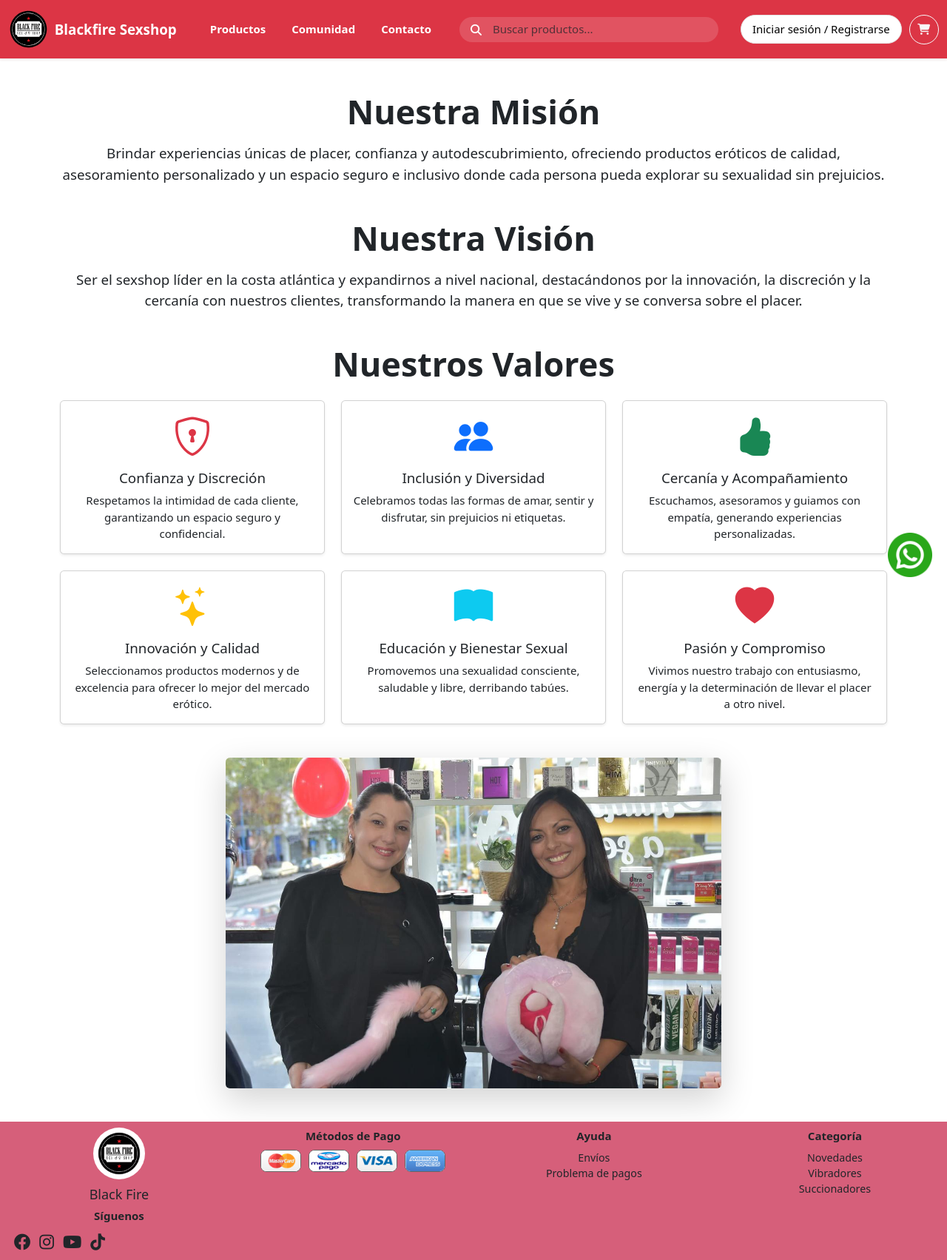
After one commit to franmdq03/E-Commerce-BlackFire, a Django app: page /store/comunidad/ in a window 1280 px wide. The commit adds this page. Shown: the whole page at 74% size. Run offline with Django 5.2, Linux system fonts and the light colour scheme; data comes from the database, SQL or seed files in the repository; both versions use the stored data as it was after the commit; some web fonts are replaced.

Commit message:
Actualización: Agregado pestaña de comunidad

```diff
--- a/store/urls.py
+++ b/store/urls.py
@@ -8,4 +8,5 @@ urlpatterns = [
     path('marca/<slug:marca_slug>/', views.tienda, name='productos_por_marca'),
     path('categoria/<slug:categoria_slug>/<slug:producto_slug>/', views.detalle_producto, name='detalle_producto'),
     path('buscar/', views.buscar, name='buscar'),
+    path("comunidad/", views.comunidad, name="comunidad"),
 ]
--- a/store/views.py
+++ b/store/views.py
@@ -110,3 +110,6 @@ def buscar(request):
         "cantidad_productos": cantidad_productos,
     }
     return render(request, "store/store.html", contexto)
+
+def comunidad(request):
+    return render(request, "comunidad/comunidad.html")
--- a/templates/base.html
+++ b/templates/base.html
@@ -15,6 +15,7 @@
 
     <!-- Bootstrap CSS -->
     <link href="https://cdn.jsdelivr.net/npm/bootstrap@5.3.2/dist/css/bootstrap.min.css" rel="stylesheet" />
+    <link rel="stylesheet" href="https://cdn.jsdelivr.net/npm/bootstrap-icons@1.10.5/font/bootstrap-icons.css">
 
     <!-- FontAwesome CSS -->
     <link href="https://cdnjs.cloudflare.com/ajax/libs/font-awesome/6.4.0/css/all.min.css" rel="stylesheet" />
--- /dev/null
+++ b/templates/comunidad/comunidad.html
@@ -0,0 +1,98 @@
+{% extends "base.html" %}
+{% load static %}
+
+{% block content %}
+<div class="container py-5">
+
+    <!-- Sección Misión -->
+    <section class="text-center mb-5">
+        <h2 class="display-5 fw-bold">Nuestra Misión</h2>
+        <p class="lead mt-3">
+            Brindar experiencias únicas de placer, confianza y autodescubrimiento,
+            ofreciendo productos eróticos de calidad, asesoramiento personalizado
+            y un espacio seguro e inclusivo donde cada persona pueda explorar su
+            sexualidad sin prejuicios.
+        </p>
+    </section>
+
+    <!-- Sección Visión -->
+    <section class="text-center mb-5">
+        <h2 class="display-5 fw-bold">Nuestra Visión</h2>
+        <p class="lead mt-3">
+            Ser el sexshop líder en la costa atlántica y expandirnos a nivel nacional,
+            destacándonos por la innovación, la discreción y la cercanía con nuestros
+            clientes, transformando la manera en que se vive y se conversa sobre el placer.
+        </p>
+    </section>
+
+    <!-- Sección Valores con íconos -->
+    <section class="mb-5">
+        <h2 class="text-center display-5 fw-bold mb-4">Nuestros Valores</h2>
+        <div class="row row-cols-1 row-cols-md-2 row-cols-lg-3 g-4">
+            <div class="col">
+                <div class="card h-100 text-center shadow-sm p-3">
+                    <i class="bi bi-shield-lock display-4 text-danger mb-3"></i>
+                    <h5 class="card-title">Confianza y Discreción</h5>
+                    <p class="card-text">
+                        Respetamos la intimidad de cada cliente,
+                        garantizando un espacio seguro y confidencial.
+                    </p>
+                </div>
+            </div>
+            <div class="col">
+                <div class="card h-100 text-center shadow-sm p-3">
+                    <i class="bi bi-people-fill display-4 text-primary mb-3"></i>
+                    <h5 class="card-title">Inclusión y Diversidad</h5>
+                    <p class="card-text">
+                        Celebramos todas las formas de amar, sentir y disfrutar, sin prejuicios ni etiquetas.
+                    </p>
+                </div>
+            </div>
+            <div class="col">
+                <div class="card h-100 text-center shadow-sm p-3">
+                    <i class="bi bi-hand-thumbs-up-fill display-4 text-success mb-3"></i>
+                    <h5 class="card-title">Cercanía y Acompañamiento</h5>
+                    <p class="card-text">
+                        Escuchamos, asesoramos y guiamos con empatía, generando experiencias personalizadas.
+                    </p>
+                </div>
+            </div>
+            <div class="col">
+                <div class="card h-100 text-center shadow-sm p-3">
+                    <i class="bi bi-stars display-4 text-warning mb-3"></i>
+                    <h5 class="card-title">Innovación y Calidad</h5>
+                    <p class="card-text">
+                        Seleccionamos productos modernos y de excelencia para ofrecer lo mejor del mercado erótico.
+                    </p>
+                </div>
+            </div>
+            <div class="col">
+                <div class="card h-100 text-center shadow-sm p-3">
+                    <i class="bi bi-book-fill display-4 text-info mb-3"></i>
+                    <h5 class="card-title">Educación y Bienestar Sexual</h5>
+                    <p class="card-text">
+                        Promovemos una sexualidad consciente, saludable y libre, derribando tabúes.
+                    </p>
+                </div>
+            </div>
+            <div class="col">
+                <div class="card h-100 text-center shadow-sm p-3">
+                    <i class="bi bi-heart-fill display-4 text-danger mb-3"></i>
+                    <h5 class="card-title">Pasión y Compromiso</h5>
+                    <p class="card-text">
+                        Vivimos nuestro trabajo con entusiasmo, energía y la determinación de llevar el placer a otro
+                        nivel.
+                    </p>
+                </div>
+            </div>
+        </div>
+    </section>
+
+    <!-- Imagen de Comunidad -->
+    <section class="text-center">
+        <img src="{% static 'images/foto-pestaña_comunidad.jpg' %}" alt="Comunidad Black Fire"
+            class="img-fluid rounded shadow-lg" style="max-width: 60%; height: auto;" loading="lazy">
+    </section>
+
+</div>
+{% endblock %}
--- a/templates/includes/navbar.html
+++ b/templates/includes/navbar.html
@@ -19,7 +19,7 @@
             <a href="{% url 'tienda' %}" class="nav-link text-white fw-semibold">Productos</a>
           </li>
           <li class="nav-item">
-            <a href="#" class="nav-link text-white fw-semibold">Comunidad</a>
+            <a href="{% url 'comunidad' %}" class="nav-link text-white fw-semibold">Comunidad</a>
           </li>
           <li class="nav-item">
             <a href="{% url 'vista_contacto' %}" class="nav-link text-white fw-semibold">Contacto</a>
```
Also changed, not shown: db.sqlite3, static/css/custom.css (line endings or trailing spaces), static/images/foto-pestaña_comunidad.jpg (added).
